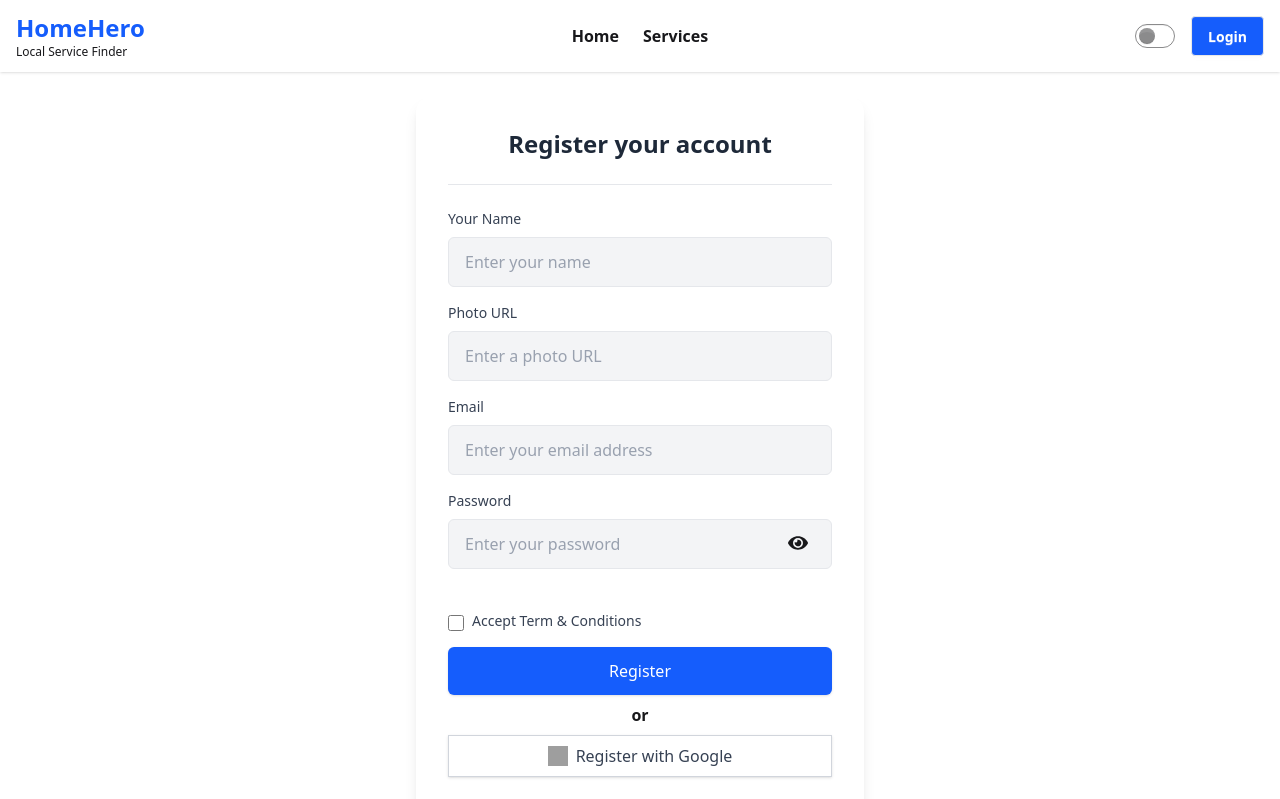
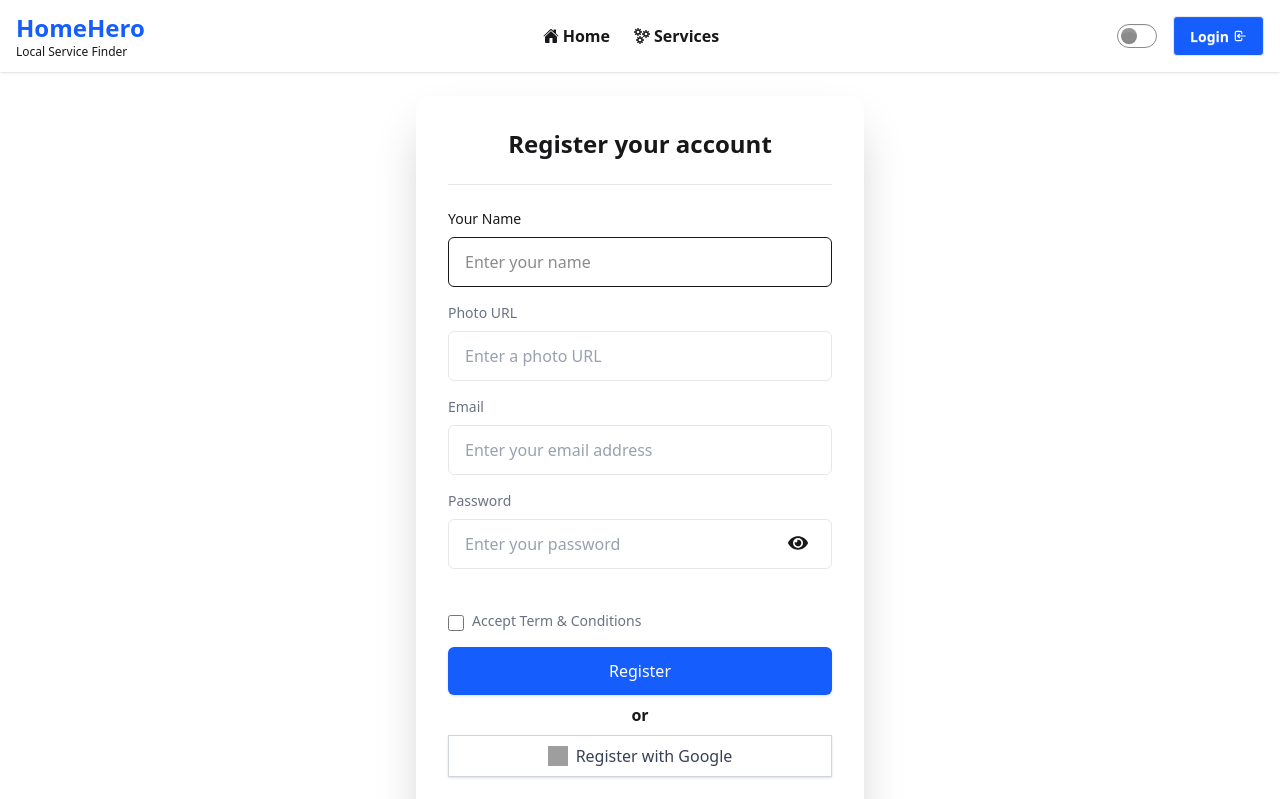
Before and after one commit to AYAS-MAHMUD/Ass-10-ui, a React (Vite) app: page /register in a window 1280 px wide. Shown: the top 799 px of the page. Built offline with nearby package versions, Linux system fonts and the light colour scheme; no server answers; grey boxes are pictures that could not be loaded.

Commit message:
Implement filtering system and finished this project

```diff
--- a/src/Layout/Navbar.jsx
+++ b/src/Layout/Navbar.jsx
@@ -2,8 +2,14 @@ import React, {use, useEffect, useState } from 'react';
 import { motion, AnimatePresence } from 'framer-motion';
 import { Link, NavLink } from 'react-router';
 import { AuthContext } from '../Provider/AuthProvider';
-
-
+import { IoHome } from "react-icons/io5";
+import { GrServices } from "react-icons/gr";
+import { FaServicestack } from "react-icons/fa";
+import { FaUser } from "react-icons/fa6";
+import { IoBookmarks } from "react-icons/io5";
+import { MdBookmarkAdd } from "react-icons/md";
+import { HiOutlineLogout } from "react-icons/hi";
+import { TbLogin } from "react-icons/tb";
 export default function Navbar() {
   const [open, setOpen] = useState(false);
   const {user,signOutUser} =use(AuthContext)
@@ -50,14 +56,14 @@ const [theme, setTheme] = useState(localStorage.getItem("theme") || "light");
           </div>
 
         <div className="hidden md:flex items-center gap-6">
-          <NavLink to='/' className="hover:text-blue-400 text-md font-semibold">Home</NavLink>
-          <NavLink to='/services' className="hover:text-blue-400 text-md font-semibold">Services</NavLink>
+          <NavLink to='/' className="hover:text-blue-400 text-md font-semibold flex items-center gap-1"><IoHome />Home</NavLink>
+          <NavLink to='/services' className="hover:text-blue-400 text-md font-semibold flex items-center gap-1"><GrServices />Services</NavLink>
           {
             user && <div className="hidden md:flex items-center gap-6">
-           <NavLink to='/myservices' className="hover:text-blue-400 text-md font-semibold">My Services</NavLink>
-           <NavLink to='/addservices' className="hover:text-blue-400 text-md font-semibold">Add Services</NavLink>
-           <NavLink to='/mybooking' className="hover:text-blue-400 text-md font-semibold">My Bookings</NavLink>
-           <NavLink to='/profile' className="hover:text-blue-400 text-md font-semibold">Profile</NavLink>
+           <NavLink to='/myservices' className="hover:text-blue-400 text-md font-semibold flex items-center gap-1"><FaServicestack />My Services</NavLink>
+           <NavLink to='/addservices' className="hover:text-blue-400 text-md font-semibold flex items-center gap-1"><MdBookmarkAdd />Add Services</NavLink>
+           <NavLink to='/mybooking' className="hover:text-blue-400 text-md font-semibold flex items-center gap-1"><IoBookmarks/>My Bookings</NavLink>
+           <NavLink to='/profile' className="hover:text-blue-400 text-md font-semibold flex items-center gap-1"><FaUser />Profile</NavLink>
 
             </div>
           }
@@ -71,8 +77,8 @@ const [theme, setTheme] = useState(localStorage.getItem("theme") || "light");
         <div  className='btn bg-blue-600 hover:bg-blue-700 text-white'>
 
           {
-              user? <div> <button onClick={handleLogout} className=" text-md font-semibold">Log Out</button></div> :
-              <Link to='/login' className=" text-md font-semibold">Login</Link>
+              user? <div> <button onClick={handleLogout} className=" text-md font-semibold flex items-center gap-1">Log Out<HiOutlineLogout /></button></div> :
+              <Link to='/login' className=" text-md font-semibold flex items-center gap-1">Login<TbLogin /></Link>
           }
 
         </div>
--- a/src/Pages/Registration.jsx
+++ b/src/Pages/Registration.jsx
@@ -99,15 +99,15 @@ export default function Register({ onSubmit }) {
   }
   return (
     <div className="min-h-screen flex items-center justify-center p-6">
-      <div className="w-full max-w-md bg-white rounded-2xl shadow-lg p-8">
-        <h2 className="text-center text-2xl font-semibold text-gray-800">
+      <div className="w-full max-w-md  rounded-2xl shadow-2xl p-8">
+        <h2 className="text-center text-2xl font-semibold ">
           Register your account
         </h2>
         <hr className="my-6 border-gray-200" />
 
         <form onSubmit={handleSubmit} noValidate>
           <div className="mb-4">
-            <label className="block text-sm font-medium text-gray-700">
+            <label className="block text-sm font-medium">
               Your Name
             </label>
             <input
@@ -115,7 +115,7 @@ export default function Register({ onSubmit }) {
               name="name"
               onChange={(e) => setName(e.target.value)}
               placeholder="Enter your name"
-              className={`mt-2 w-full px-4 py-3 rounded-md border focus:outline-none focus:ring-2 focus:ring-indigo-200 placeholder-gray-400 bg-gray-100 ${
+              className={`mt-2 w-full px-4 py-3 rounded-md border focus:outline-none focus:ring-2 focus:ring-indigo-200 placeholder-gray-400${
                 errors.name ? "border-red-400" : "border-gray-200"
               }`}
             />
@@ -125,7 +125,7 @@ export default function Register({ onSubmit }) {
           </div>
 
           <div className="mb-4">
-            <label className="block text-sm font-medium text-gray-700">
+            <label className="block text-sm font-medium text-gray-500">
               Photo URL
             </label>
             <input
@@ -133,7 +133,7 @@ export default function Register({ onSubmit }) {
               name="photo"
               onChange={(e) => setPhoto(e.target.value)}
               placeholder="Enter a photo URL"
-              className={`mt-2 w-full px-4 py-3 rounded-md border focus:outline-none focus:ring-2 focus:ring-indigo-200 placeholder-gray-400 bg-gray-100 ${
+              className={`mt-2 w-full px-4 py-3 rounded-md border focus:outline-none focus:ring-2 focus:ring-indigo-200 placeholder-gray-400 ${
                 errors.photo ? "border-red-400" : "border-gray-200"
               }`}
             />
@@ -143,7 +143,7 @@ export default function Register({ onSubmit }) {
           </div>
 
           <div className="mb-4">
-            <label className="block text-sm font-medium text-gray-700">
+            <label className="block text-sm font-medium text-gray-500">
               Email
             </label>
             <input
@@ -152,7 +152,7 @@ export default function Register({ onSubmit }) {
               name="email"
               onChange={(e) => setEmail(e.target.value)}
               placeholder="Enter your email address"
-              className={`mt-2 w-full px-4 py-3 rounded-md border focus:outline-none focus:ring-2 focus:ring-indigo-200 placeholder-gray-400 bg-gray-100 ${
+              className={`mt-2 w-full px-4 py-3 rounded-md border focus:outline-none focus:ring-2 focus:ring-indigo-200 placeholder-gray-400  ${
                 errors.email ? "border-red-400" : "border-gray-200"
               }`}
             />
@@ -162,7 +162,7 @@ export default function Register({ onSubmit }) {
           </div>
 
           <div className="mb-4">
-            <label className="block text-sm font-medium text-gray-700">
+            <label className="block text-sm font-medium text-gray-500">
               Password
             </label>
             <input
@@ -171,7 +171,7 @@ export default function Register({ onSubmit }) {
               name="password"
               onChange={(e) => setPassword(e.target.value)}
               placeholder="Enter your password"
-              className={`mt-2 w-full px-4 py-3 rounded-md border focus:outline-none focus:ring-2 focus:ring-indigo-200 placeholder-gray-400 bg-gray-100 ${
+              className={`mt-2 w-full px-4 py-3 rounded-md border focus:outline-none focus:ring-2 focus:ring-indigo-200 placeholder-gray-400 ${
                 errors.password ? "border-red-400" : "border-gray-200"
               }`}
             />
@@ -190,7 +190,7 @@ export default function Register({ onSubmit }) {
               onChange={(e) => setAccepted(e.target.checked)}
               className="mt-1 mr-2 h-4 w-4 rounded border-gray-300 text-indigo-600 focus:ring-indigo-500"
             />
-            <label htmlFor="terms" className="text-sm text-gray-700">
+            <label htmlFor="terms" className="text-sm text-gray-500">
               Accept <span className="font-medium">Term & Conditions</span>
             </label>
           </div>
--- a/src/Pages/Services.jsx
+++ b/src/Pages/Services.jsx
@@ -2,7 +2,7 @@ import React, { useEffect, useState } from "react";
 import LatestCard from "../Component/LatestCard";
 import { motion } from "framer-motion";
 
-const Services = ({ onFilter }) => {
+const Services = () => {
   const [services, setServices] = useState([]);
   useEffect(() => {
     fetch("http://localhost:3000/Services")
@@ -16,8 +16,9 @@ const Services = ({ onFilter }) => {
 
   // ✅ Filter button click handler
   const handleFilter = () => {
+    console.log("filter clicked")
     fetch(
-      `http://localhost:3000/services?minPrice=${minPrice || 0}&maxPrice=${
+      `http://localhost:3000/service?minPrice=${minPrice || 0}&maxPrice=${
         maxPrice || Infinity
       }`
     )
--- a/src/Provider/AuthProvider.jsx
+++ b/src/Provider/AuthProvider.jsx
@@ -2,7 +2,7 @@
 import React, { useEffect, useState } from 'react'
 import { createContext } from "react";
 import { auth } from '../firebase.init';
-import { createUserWithEmailAndPassword, GoogleAuthProvider, onAuthStateChanged, signInWithEmailAndPassword, signInWithPopup, signOut,updateProfile } from 'firebase/auth';
+import { createUserWithEmailAndPassword, GoogleAuthProvider, onAuthStateChanged, sendPasswordResetEmail, signInWithEmailAndPassword, signInWithPopup, signOut,updateProfile } from 'firebase/auth';
 export const AuthContext = createContext()
 
 const googleProvider = new GoogleAuthProvider()
@@ -17,6 +17,10 @@ const AuthProvider = ({children}) => {
     }
     const signOutUser=()=>{
         return signOut(auth)
+    }
+    const passwordReset=(email)=>{
+        setLoading(true)
+        return sendPasswordResetEmail(auth,email)
     }
     const createUser = (email,password)=>{
         setLoading(true)
@@ -44,7 +48,7 @@ const AuthProvider = ({children}) => {
     },[])
 
     const authData = {
-        createUser,signInUser,user,setUser,loading,setLoading,signInGoogle,signOutUser,updateprofile,
+        createUser,signInUser,user,setUser,loading,setLoading,signInGoogle,signOutUser,updateprofile,passwordReset,
     }
 
   return <AuthContext value={authData}>
```
Also changed, not shown: src/Pages/Login.jsx (+7 -7 lines), 1 other file (tests, documents, lock files or other folders).
